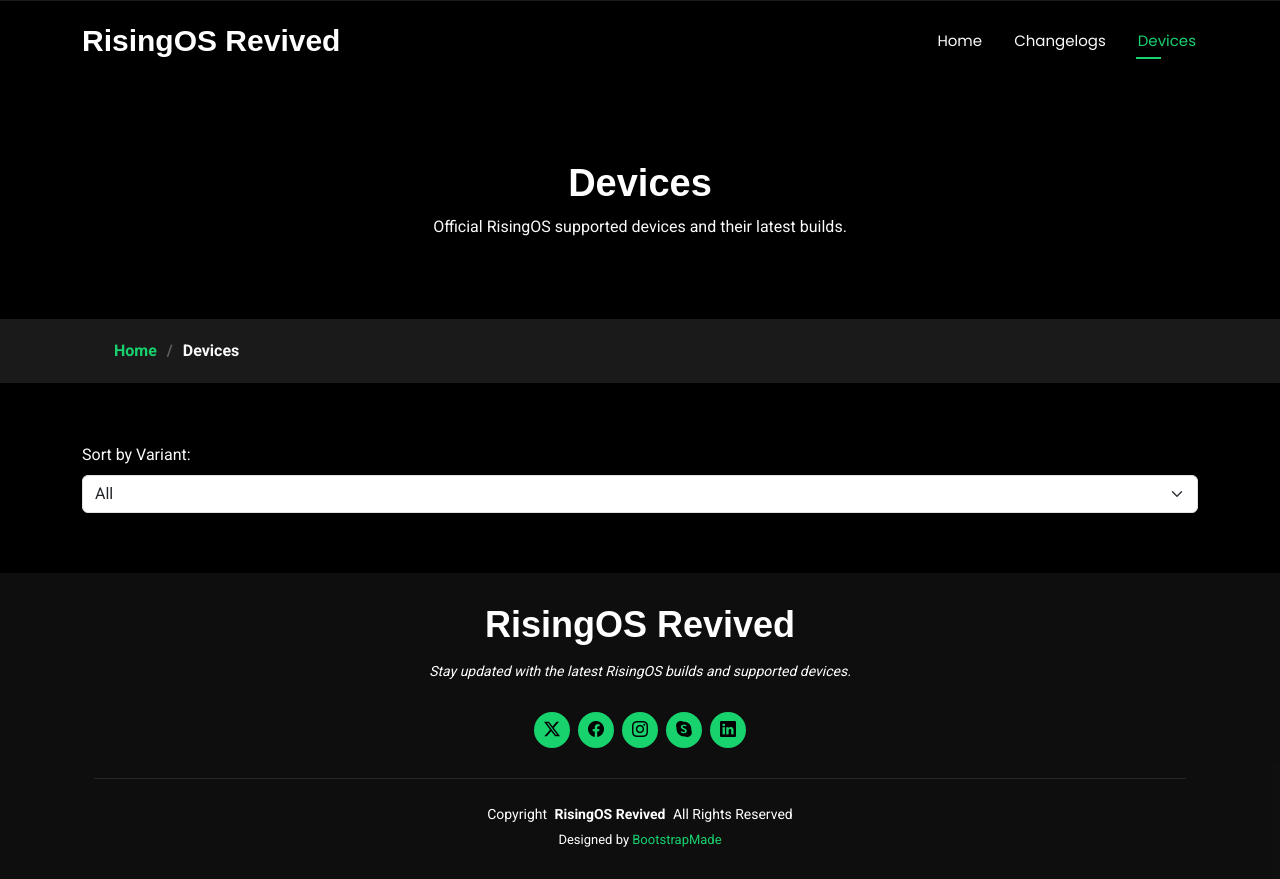
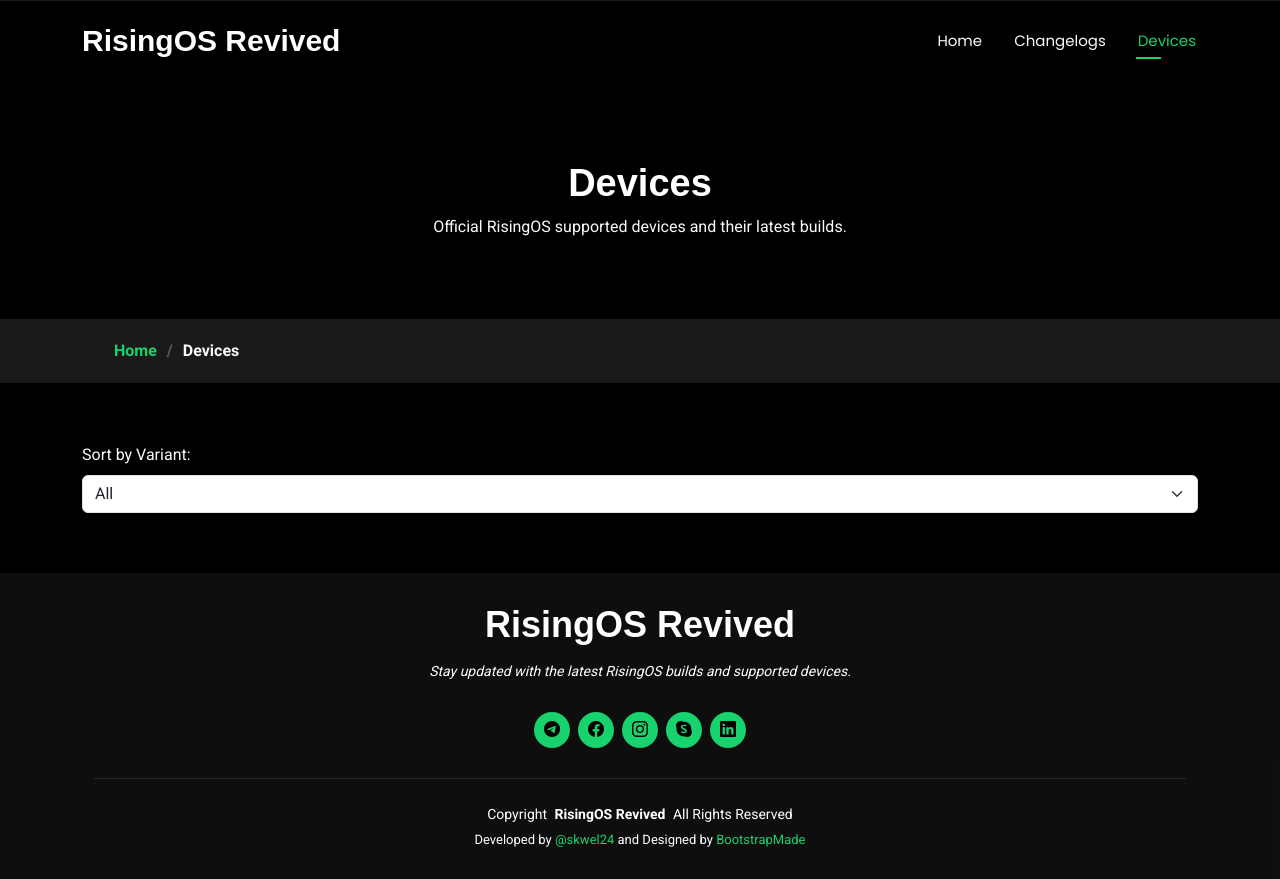
Before and after one commit to techyguyperplexable/portal, a plain HTML site: page docs/devices.html in a window 1280 px wide. Drawn offline with Linux system fonts and the light colour scheme; no server answers.

Commit message:
Add telegram link

```diff
--- a/docs/devices.html
+++ b/docs/devices.html
@@ -93,7 +93,7 @@
       <h3 class="sitename">RisingOS Revived</h3>
       <p>Stay updated with the latest RisingOS builds and supported devices.</p>
       <div class="social-links d-flex justify-content-center">
-        <a href=""><i class="bi bi-twitter-x"></i></a>
+        <a href="https://t.me/RisingOSRevived"><i class="bi bi-telegram"></i></a>
         <a href=""><i class="bi bi-facebook"></i></a>
         <a href=""><i class="bi bi-instagram"></i></a>
         <a href=""><i class="bi bi-skype"></i></a>
@@ -104,7 +104,7 @@
           <span>Copyright</span> <strong class="px-1 sitename">RisingOS Revived</strong> <span>All Rights Reserved</span>
         </div>
         <div class="credits">
-          Designed by <a href="https://bootstrapmade.com/">BootstrapMade</a>
+          Developed by <a href="https://t.me/skwel24">@skwel24</a> and Designed by <a href="https://bootstrapmade.com/">BootstrapMade</a>
         </div>
       </div>
     </div>
```
